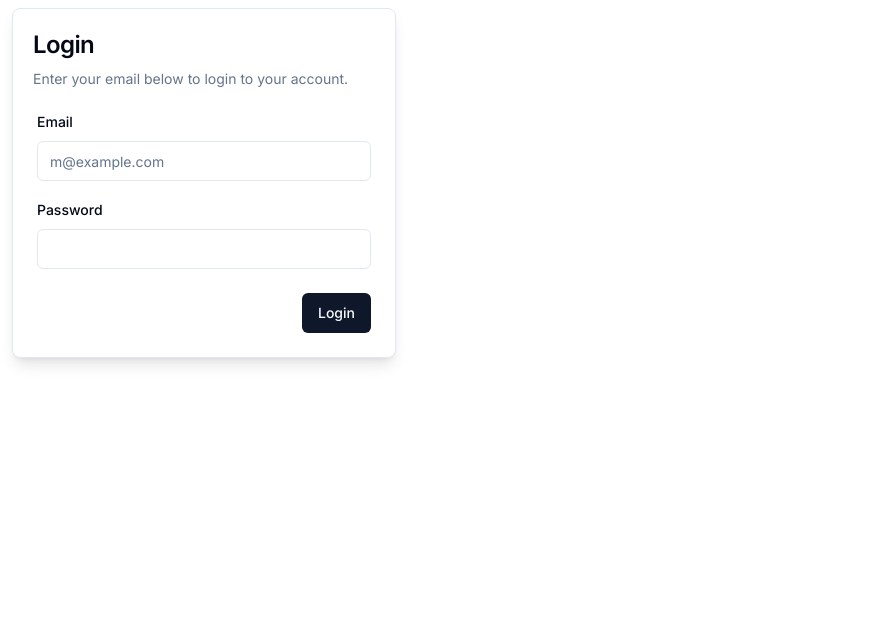
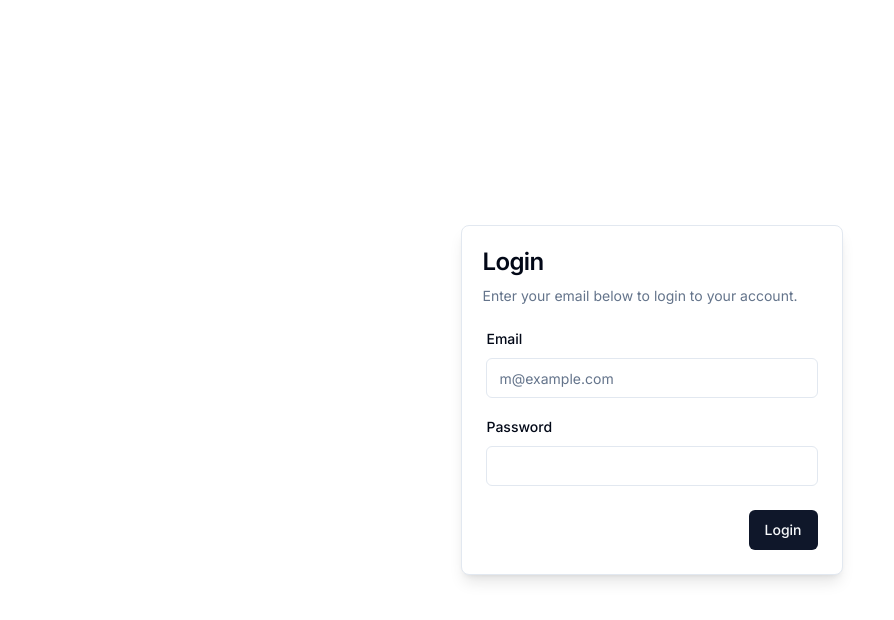
Before and after one commit to tsengtinghan/genote, a Next.js app: page / in a window 1280 px wide. Shown: the top 620 px of the page, without its empty margins (0-894 px from the left). Built offline with nearby package versions, Linux system fonts and the light colour scheme.

Commit message:
Add div wrapper for login form

```diff
--- a/components/Login.tsx
+++ b/components/Login.tsx
@@ -14,6 +14,7 @@ export function Login( {onLogin} : {onLogin: (email: string, password: string) =
   }
 
   return (
+    <div className="justify-center items-center w-scrren h-screen flex">
     <form onSubmit={handleLogin}>
       <Card className="w-full max-w-sm">
         <CardHeader className="space-y-2">
@@ -37,5 +38,7 @@ export function Login( {onLogin} : {onLogin: (email: string, password: string) =
         </CardFooter>
       </Card>
     </form>
+    </div>
+
   )
 }
```
